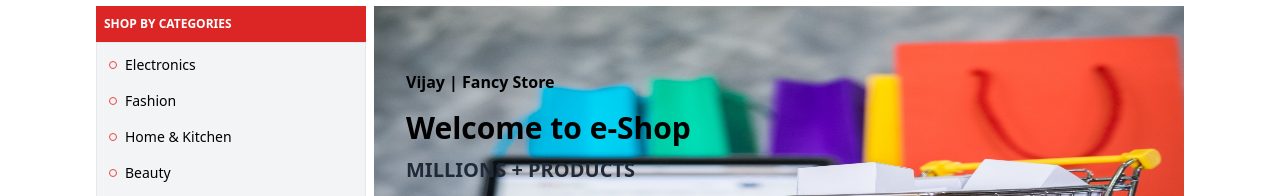
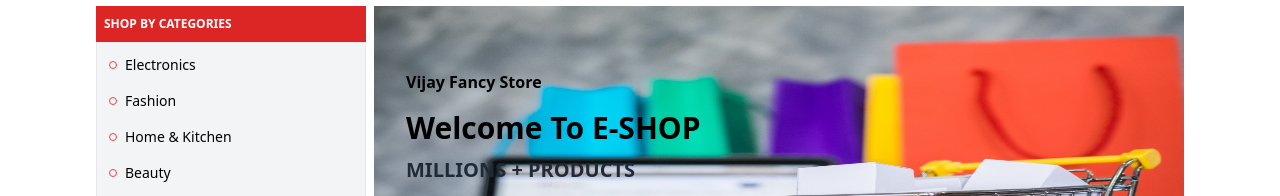
Before and after one commit to singhvijay031/e-commerce-frontend, a React (Vite) app: page / in a window 1280 px wide. Shown: the part 144-340 px from the top of the page. Built offline with nearby package versions, Linux system fonts and the light colour scheme.

Commit message:
updated homepage

```diff
--- a/src/pages/Home.jsx
+++ b/src/pages/Home.jsx
@@ -25,8 +25,8 @@ const Home = () => {
         <div className=" w-full md:w-9/12 mt-8 md:mt-0 h-96 relative">
           <img src={Hero} alt="Hero-Image" className=" h-full w-full" />
           <div className=" absolute top-16 left-8">
-            <p className="  font-bold mb-4">Vijay | Fancy Store</p>
-            <h2 className=" text-3xl font-bold">Welcome to e-Shop </h2>
+            <p className="  font-bold mb-4">Vijay Fancy Store</p>
+            <h2 className=" text-3xl font-bold">Welcome To E-SHOP </h2>
             <p className=" text-xl mt-2.5 font-bold text-gray-800">
               MILLIONS + PRODUCTS
             </p>
```
